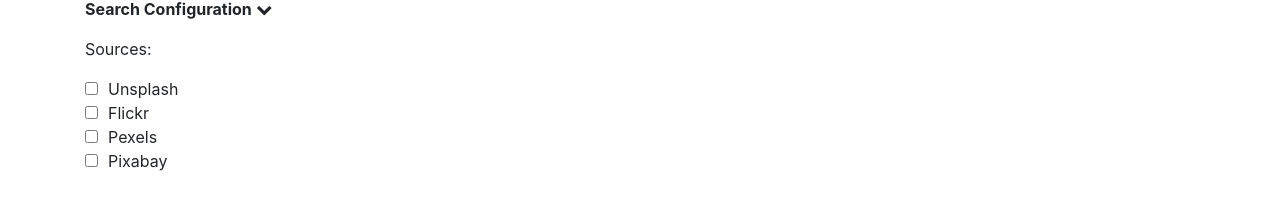
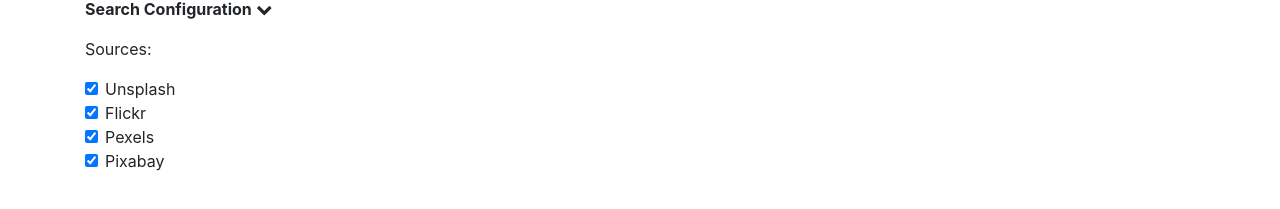
Before and after one commit to ssaket/amass-annotate-image, a React (Create React App) app: page / in a window 1280 px wide. Shown: the part 169-378 px from the top of the page. Built offline with nearby package versions, Linux system fonts and the light colour scheme; no server answers.

Commit message:
fixed checkbox issue

```diff
--- a/src/components/API/SearchManager.jsx
+++ b/src/components/API/SearchManager.jsx
@@ -54,30 +54,31 @@
 class SearchManager {
   constructor() {
     this._commands = [];
-    this._sources = [ new Unsplash(), new Flickr(), new Pixabay(), new Pexels()];
+    this._sources = [new Unsplash(), new Flickr(), new Pixabay(), new Pexels()];
   }
 
-  get sources(){
+  get sources() {
     return this._sources;
   }
 
-  set sources(sources){
+  set sources(sources) {
     this._sources = sources;
   }
-  addSource(source){
-    if(typeof(source)!== 'string'){
-      const found = this._sources.find(element => element.name === source);
-      if(!found)
-        this._sources.push(source);
+  addSource(source) {
+    if (typeof source !== "string") {
+      const found = this._sources.find((element) => element.name === source);
+      if (!found) this._sources.push(source);
     }
   }
 
-  removeSource(name){
-    const index = this._source.findIndex(element => element.name === name);
-    if(index !== -1){
+  removeSource(name) {
+    console.log(name);
+    const index = this._sources.findIndex(
+      (element) => element.name === name.toLowerCase()
+    );
+    if (index !== -1) {
       this._sources.splice(index, 1);
     }
-
   }
 
   command(cmd) {
@@ -117,7 +118,7 @@
 
 export default function Api(props) {
   return new Promise((resolve, reject) => {
-    console.log(searchManager.sources)
+    console.log(searchManager.sources);
     const cmd = new SearchByName(searchManager.sources, props);
     searchManager.command(cmd);
 
--- a/src/components/SearchConfig.jsx
+++ b/src/components/SearchConfig.jsx
@@ -5,18 +5,18 @@
 import Flickr from "./API/Flickr";
 import Pexels from "./API/Pexels";
 import Pixabay from "./API/Pixabay";
+import { Form } from "react-bootstrap";
 export default class SearchConfig extends Component {
   state = {
     configState: [
       {
         name: "Unsplash",
-        selected: false,
+        selected: true,
         configs: [],
-        object: new Unsplash(),
       },
-      { name: "Flickr", selected: false, configs: [] },
-      { name: "Pexels", selected: false, configs: [] },
-      { name: "Pixabay", selected: false, configs: [] },
+      { name: "Flickr", selected: true, configs: [] },
+      { name: "Pexels", selected: true, configs: [] },
+      { name: "Pixabay", selected: true, configs: [] },
     ],
   };
   componentDidMount() {
@@ -27,8 +27,15 @@
     sliderElem.classList.toggle("closed");
   };
   handleSelect = (e, name) => {
-    console.log(e, name);
     const elem = e.target;
+    let c = this.state.configState;
+    c.forEach((item) => {
+      if (item.name === elem.value) {
+        item.selected = elem.checked;
+      }
+    });
+
+    this.setState({ configState: c });
     if (elem.checked) {
       searchManager.addSource(elem.getAttribute("name"));
     } else {
@@ -44,20 +51,23 @@
         <div id="slider" className="config-content slider">
           <p>Sources:</p>
           <ul className="config-list">
+            <Form>
               {this.state.configState.map((config) => {
                 return (
                   <li className="config-item" key={config.name}>
-                  <input
+                    <Form.Check
                       type="checkbox"
-                    className="config-checkbox"
+                      id={config.name}
+                      label={config.name}
                       name={config.name}
+                      checked={config.selected}
                       value={config.name}
-                    onClick={(e) => this.handleSelect(e, config.name)}
+                      onChange={(e) => this.handleSelect(e, config.name)}
                     />
-                  {config.name}
                   </li>
                 );
               })}
+            </Form>
           </ul>
         </div>
       </div>
```
Also changed, not shown: 1 other file (tests, documents, lock files or other folders). Lines whose indentation alone changed are shown as unchanged.
